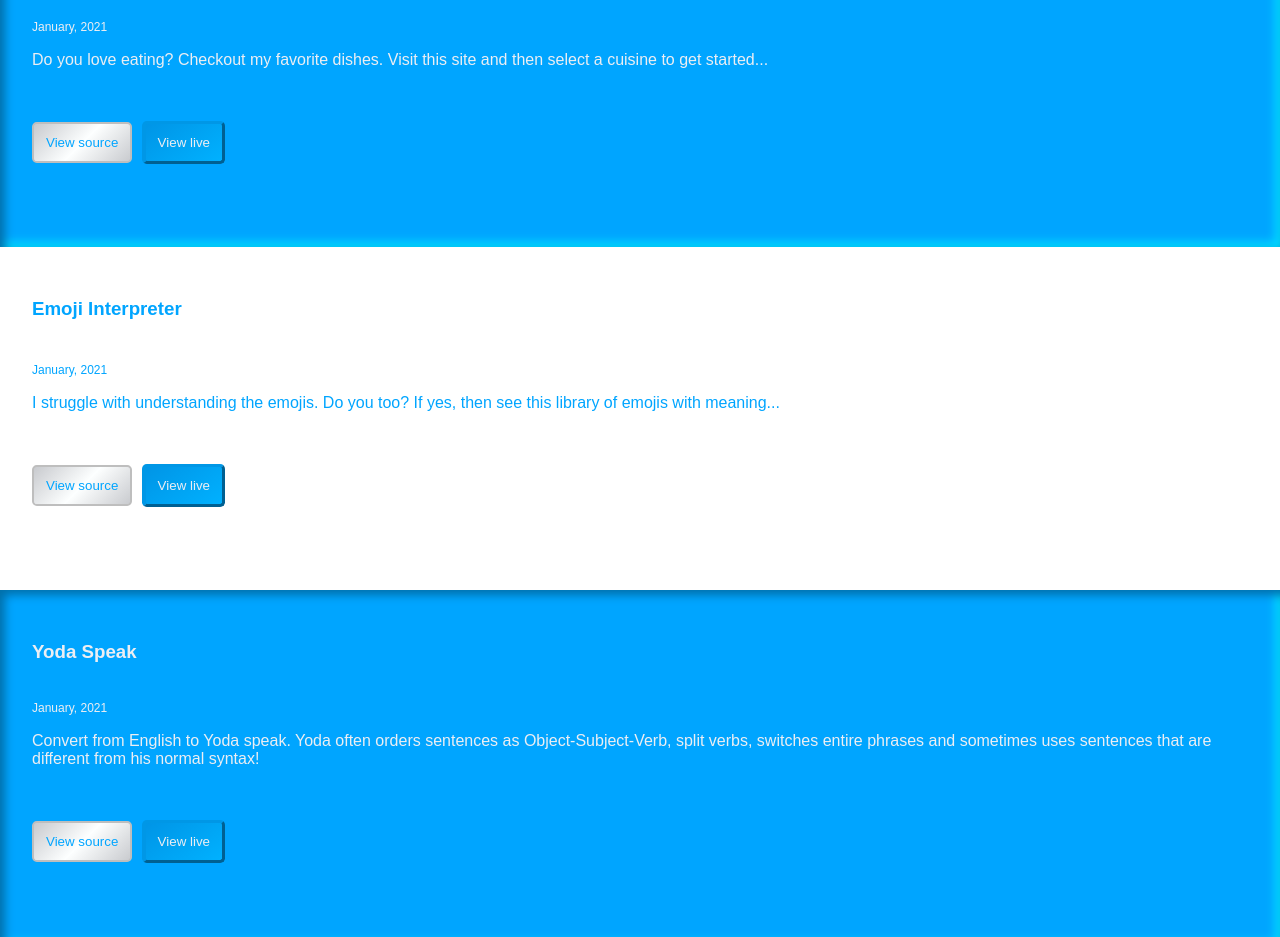
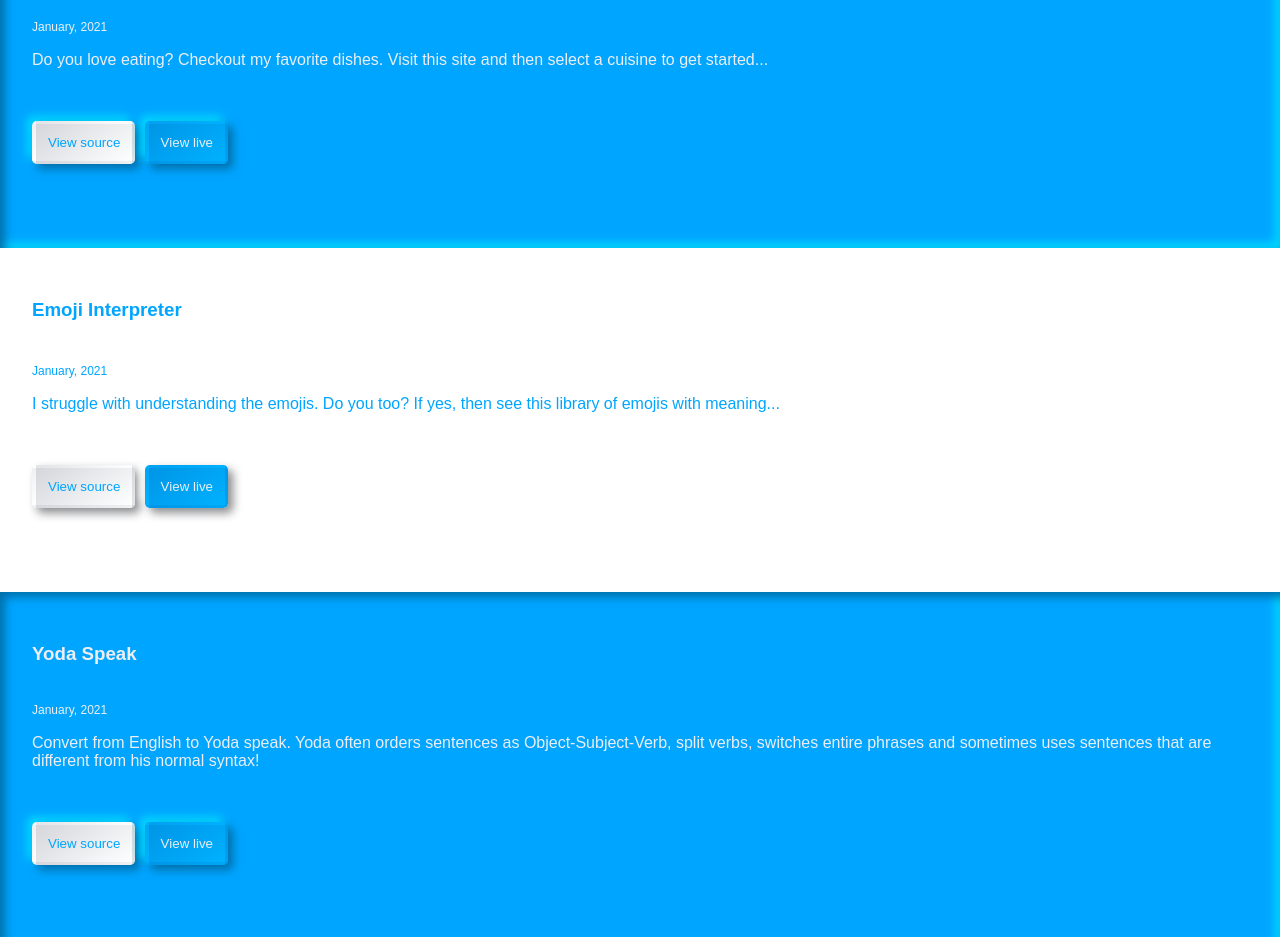
Before and after one commit to uditkumar01/myPortfolio, a plain HTML site: page projects.html in a window 1280 px wide. Shown: the part 395-1332 px from the top of the page. Drawn offline with Linux system fonts and the light colour scheme.

Commit message:
button styling

```diff
--- a/assets/main.css
+++ b/assets/main.css
@@ -239,16 +239,51 @@ div > section:nth-child(2n+3) {
     margin: 0;
 }
 
-.visit-btns {
+
+.visit-btns2,.visit-btns3 {
+  color: var(--red_color);
+  padding: 0.7rem 0.75rem;
+  border: 3px outset transparent;
+  border-left-width: 4px;
+  border-radius: 0.3rem;
+  background: linear-gradient(145deg, #d4d6db, #fdffff);
+  box-shadow:  var(--default-shadow);
+  cursor: pointer;
+}
+
+
+.visit-btns2:hover {
+  padding: 0.7rem 0.85rem;
+  box-shadow: inset 5px 5px 10px #c8a4b5,
+          inset -5px -5px 10px #fffaff;
+  /* transition: 1s ease; */
+}
+.visit-btns3{
+  background: var(--button-gradient);
+  /* border-color: var(--blue-color); */
+  /* box-shadow: var(--default-shadow); */
+  color: #eceef3;
+}
+
+.visit-btns3:hover {
+  padding: 0.7rem 0.85rem;
+  box-shadow: var(--active-shadow);
+  /* transition: 1s ease; */
+}
+
+
+
+
+
+.visit-btns,.visit-btns1 {
     color: var(--red_color);
     padding: 0.7rem 0.75rem;
     border: 3px outset transparent;
     border-left-width: 4px;
     border-radius: 0.3rem;
-    background: linear-gradient(315deg, #c9cbcf, #fdffff, #c9cbcf 99%);
-    /* box-shadow:  -5px -5px 10px #c8a4b5,
-             5px 5px 10px #fffaff; */
-
+    background: linear-gradient(145deg, #d4d6db, #fdffff);
+    box-shadow:  5px 5px 10px #8b8c8f,
+                -5px -5px 10px #ffffff;
     cursor: pointer;
   }
 
@@ -261,7 +296,8 @@ div > section:nth-child(2n+3) {
   }
 .visit-btns1{
     background: var(--button-gradient);
-    border-color: var(--blue-color);
+    /* border-color: var(--blue-color); */
+    /* box-shadow: var(--default-shadow); */
     color: #eceef3;
 }
 
@@ -269,7 +305,7 @@ div > section:nth-child(2n+3) {
     padding: 0.7rem 0.85rem;
     box-shadow: var(--active-shadow);
     /* transition: 1s ease; */
-  }
+}
 
 i{
     color: var(--white_color);
--- a/projects.html
+++ b/projects.html
@@ -37,10 +37,10 @@
             <p class="about_me">Do you love eating?  Checkout my favorite dishes. Visit this site and then select a cuisine to get started...</p>
             <br/><br/>
             <!-- <div style="text-align: center;"> -->
-                <a href="https://github.com/uditkumar01/foodliciousApp"><button class="visit-btns" style="margin-right: 0.3rem; margin-bottom: 1rem; border: 2px solid #bebebe;">
+                <a href="https://github.com/uditkumar01/foodliciousApp"><button class="visit-btns2" style="margin-right: 0.3rem; margin-bottom: 1rem;">
                     View source
                 </button></a>
-                <a href="https://csb-qgrm7.netlify.app/"><button class="visit-btns visit-btns1">
+                <a href="https://csb-qgrm7.netlify.app/"><button class="visit-btns3">
                     View live
                 </button></a>
             <!-- </div> -->
@@ -53,7 +53,7 @@
             <p class="about_me">I struggle with understanding the emojis. Do you too? If yes, then see this library of emojis with meaning...</p>
             <br/><br/>
             <!-- <div style="text-align: center;"> -->
-                <a href="https://github.com/uditkumar01/emojiInterpretor"><button class="visit-btns" style="margin-right: 0.3rem; margin-bottom: 1rem; border: 2px solid #bebebe;">
+                <a href="https://github.com/uditkumar01/emojiInterpretor"><button class="visit-btns" style="margin-right: 0.3rem; margin-bottom: 1rem;">
                     View source
                 </button></a>
                 <a href="https://csb-w05fb.netlify.app/"><button class="visit-btns visit-btns1">
@@ -68,10 +68,10 @@
             <p class="about_me">Convert from English to Yoda speak. Yoda often orders sentences as Object-Subject-Verb, split verbs, switches entire phrases and sometimes uses sentences that are different from his normal syntax!</p>
             <br/><br/>
             <!-- <div style="text-align: center;"> -->
-                <a href="https://github.com/uditkumar01/YodaLangTranslator"><button class="visit-btns" style="margin-right: 0.3rem; margin-bottom: 1rem; border: 2px solid #bebebe;">
+                <a href="https://github.com/uditkumar01/YodaLangTranslator"><button class="visit-btns2" style="margin-right: 0.3rem; margin-bottom: 1rem;">
                     View source
                 </button></a>
-                <a href="https://yoda1.netlify.app/"><button class="visit-btns visit-btns1">
+                <a href="https://yoda1.netlify.app/"><button class="visit-btns3">
                     View live
                 </button></a>
             <!-- </div> -->
@@ -83,7 +83,7 @@
             <p class="about_me">Are you a fan of minions? Did you know that the gibberish they say is an actual language. Use the translator to convert your text from English to Minion speak or Banana language...</p>
             <br/><br/>
             <!-- <div style="text-align: center;"> -->
-                <a href="https://github.com/uditkumar01/MinioneseLangTranslator"><button class="visit-btns" style="margin-right: 0.3rem; margin-bottom: 1rem; border: 2px solid #bebebe;">
+                <a href="https://github.com/uditkumar01/MinioneseLangTranslator"><button class="visit-btns" style="margin-right: 0.3rem; margin-bottom: 1rem;">
                     View source
                 </button></a>
                 <a href="https://minionese1.netlify.app"><button class="visit-btns visit-btns1">
@@ -98,10 +98,10 @@
             <p class="about_me">Do you know Avengers? Let's play a quiz and see how much you know them...</p>
             <br/><br/>
             <!-- <div style="text-align: center;"> -->
-                <a href="https://github.com/uditkumar01/Avengers-Quiz"><button class="visit-btns" style="margin-right: 0.3rem; margin-bottom: 1rem; border: 2px solid #bebebe;">
+                <a href="https://github.com/uditkumar01/Avengers-Quiz"><button class="visit-btns2" style="margin-right: 0.3rem; margin-bottom: 1rem;">
                     View source
                 </button></a>
-                <a href="https://repl.it/@uditkumar01/Avengers-Quiz?embed=1&output=1"><button class="visit-btns visit-btns1">
+                <a href="https://repl.it/@uditkumar01/Avengers-Quiz?embed=1&output=1"><button class="visit-btns3">
                     View live
                 </button></a>
             <!-- </div> -->
@@ -113,7 +113,7 @@
             <p class="about_me">A CLI app built with nodeJS. You can send this to your friends and find out who really knows you...</p>
             <br/><br/>
             <!-- <div style="text-align: center;"> -->
-                <a href="https://github.com/uditkumar01/How-Well-You-Know-Me-Quiz-"><button class="visit-btns" style="margin-right: 0.3rem; margin-bottom: 1rem; border: 2px solid #bebebe;">
+                <a href="https://github.com/uditkumar01/How-Well-You-Know-Me-Quiz-"><button class="visit-btns" style="margin-right: 0.3rem; margin-bottom: 1rem;">
                     View source
                 </button></a>
                 <a href="https://repl.it/@uditkumar01/How-Well-You-Know-Me?embed=1&output=1"><button class="visit-btns visit-btns1">
```
Also changed, not shown: blogs.html (+4 -4 lines).
